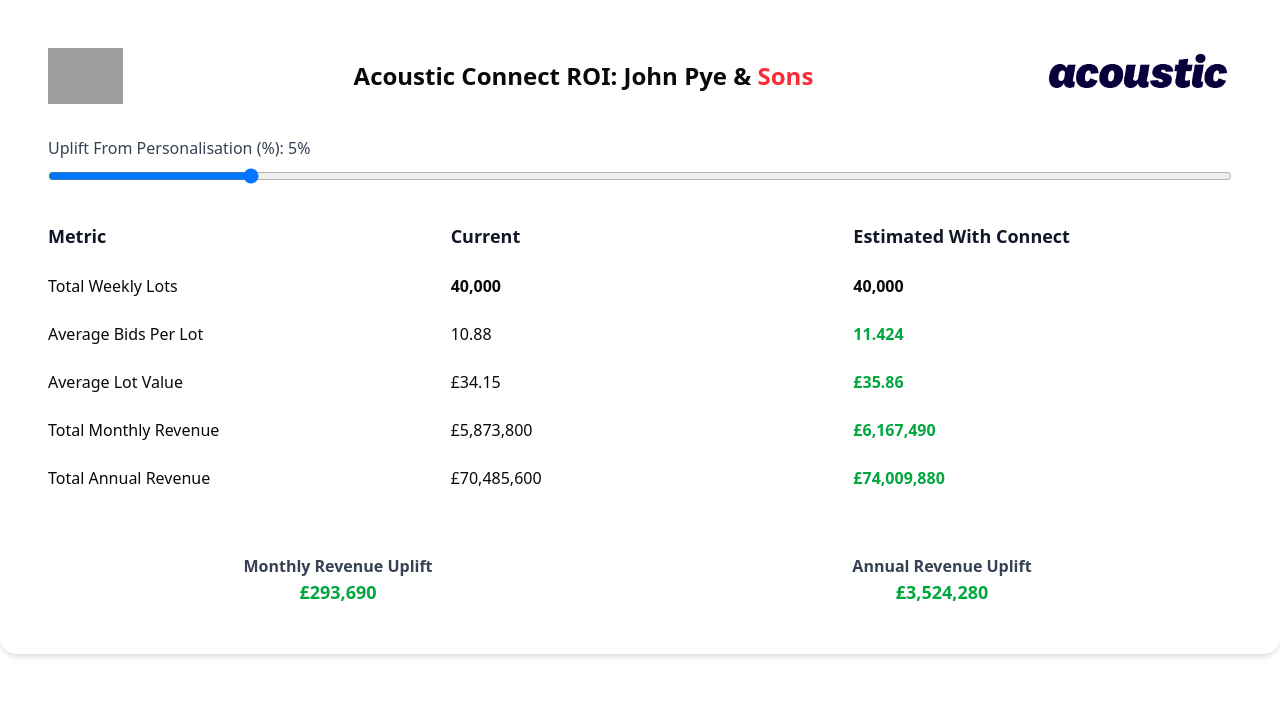
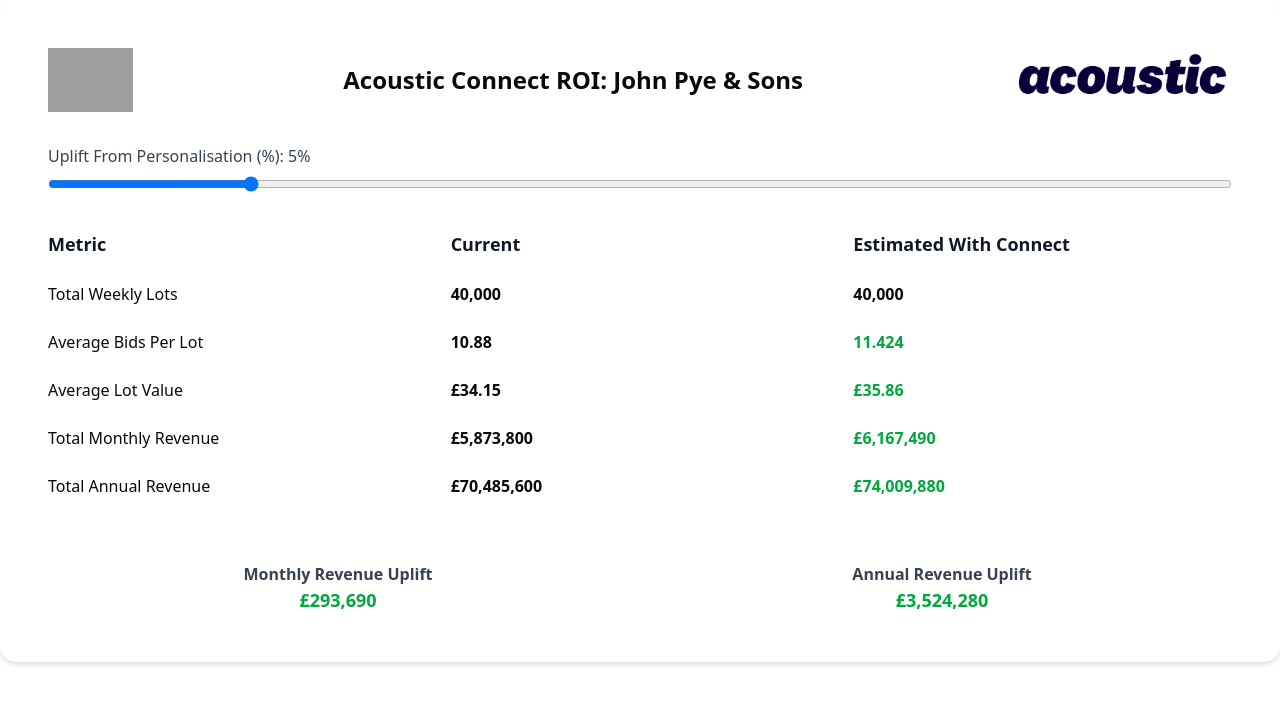
Before and after one commit to absfrancisacoustic/acoustic-calc-v2, a Next.js app: page / in a window 1280 px wide. Shown: the top 704 px of the page. Built offline with nearby package versions, Linux system fonts and the light colour scheme; grey boxes are pictures that could not be loaded.

Commit message:
Update page.tsx

```diff
--- a/app/page.tsx
+++ b/app/page.tsx
@@ -22,7 +22,7 @@
   const upliftMonthly = monthlyRevenueAfter - monthlyRevenueBefore;
   const upliftAnnual = annualRevenueAfter - annualRevenueBefore;
 
-  const formatCurrency = (value) =>
+  const formatCurrency = (value: number) =>
     new Intl.NumberFormat("en-UK", {
       style: "currency",
       currency: "GBP",
@@ -30,7 +30,7 @@
       maximumFractionDigits: 0,
     }).format(value);
 
-  const formatCurrency2dp = (value) =>
+  const formatCurrency2dp = (value: number) =>
     new Intl.NumberFormat("en-UK", {
       style: "currency",
       currency: "GBP",
@@ -41,11 +41,11 @@
   return (
     <div className="max-w-7xl mx-auto p-12 bg-white rounded-2xl shadow-md">
       <div className="flex justify-between mb-8 items-center">
-        <img src="/johnpye-logo.png" alt="John Pye Logo" className="h-14" />
+        <img src="/johnpye-logo.png" alt="John Pye Logo" className="h-16" />
         <h2 className="text-2xl font-semibold text-center">
-          Acoustic Connect ROI: John Pye & <span className="text-red-500">Sons</span>
+          Acoustic Connect ROI: John Pye & Sons
         </h2>
-        <img src="/acoustic.png" alt="Acoustic Logo" className="h-12" />
+        <img src="/acoustic.png" alt="Acoustic Logo" className="h-14" />
       </div>
 
       <div className="mb-6">
@@ -72,30 +72,34 @@
         <div className="font-semibold">40,000</div>
 
         <div>Average Bids Per Lot</div>
-        <div>{avgBidsPerLot}</div>
+        <div className="font-semibold">{avgBidsPerLot}</div>
         <div className="text-green-600 font-semibold">{upliftedBidsPerLot}</div>
 
         <div>Average Lot Value</div>
-        <div>{formatCurrency2dp(avgLotValue)}</div>
-        <div className="text-green-600 font-semibold">{formatCurrency2dp(upliftedLotValue)}</div>
+        <div className="font-semibold">{formatCurrency2dp(avgLotValue)}</div>
+        <div className="text-green-600 font-semibold">{formatCurrency2dp(parseFloat(upliftedLotValue))}</div>
 
         <div>Total Monthly Revenue</div>
-        <div>{formatCurrency(monthlyRevenueBefore)}</div>
+        <div className="font-semibold">{formatCurrency(monthlyRevenueBefore)}</div>
         <div className="text-green-600 font-semibold">{formatCurrency(monthlyRevenueAfter)}</div>
 
         <div>Total Annual Revenue</div>
-        <div>{formatCurrency(annualRevenueBefore)}</div>
+        <div className="font-semibold">{formatCurrency(annualRevenueBefore)}</div>
         <div className="text-green-600 font-semibold">{formatCurrency(annualRevenueAfter)}</div>
       </div>
 
       <div className="grid grid-cols-2 gap-6 mt-16 text-center">
         <div>
           <h3 className="text-base font-semibold text-gray-700">Monthly Revenue Uplift</h3>
-          <p className="text-green-600 font-semibold text-lg">{formatCurrency(upliftMonthly)}</p>
+          <p className="text-green-600 font-semibold text-lg">
+            {formatCurrency(upliftMonthly)}
+          </p>
         </div>
         <div>
           <h3 className="text-base font-semibold text-gray-700">Annual Revenue Uplift</h3>
-          <p className="text-green-600 font-semibold text-lg">{formatCurrency(upliftAnnual)}</p>
+          <p className="text-green-600 font-semibold text-lg">
+            {formatCurrency(upliftAnnual)}
+          </p>
         </div>
       </div>
     </div>
```
